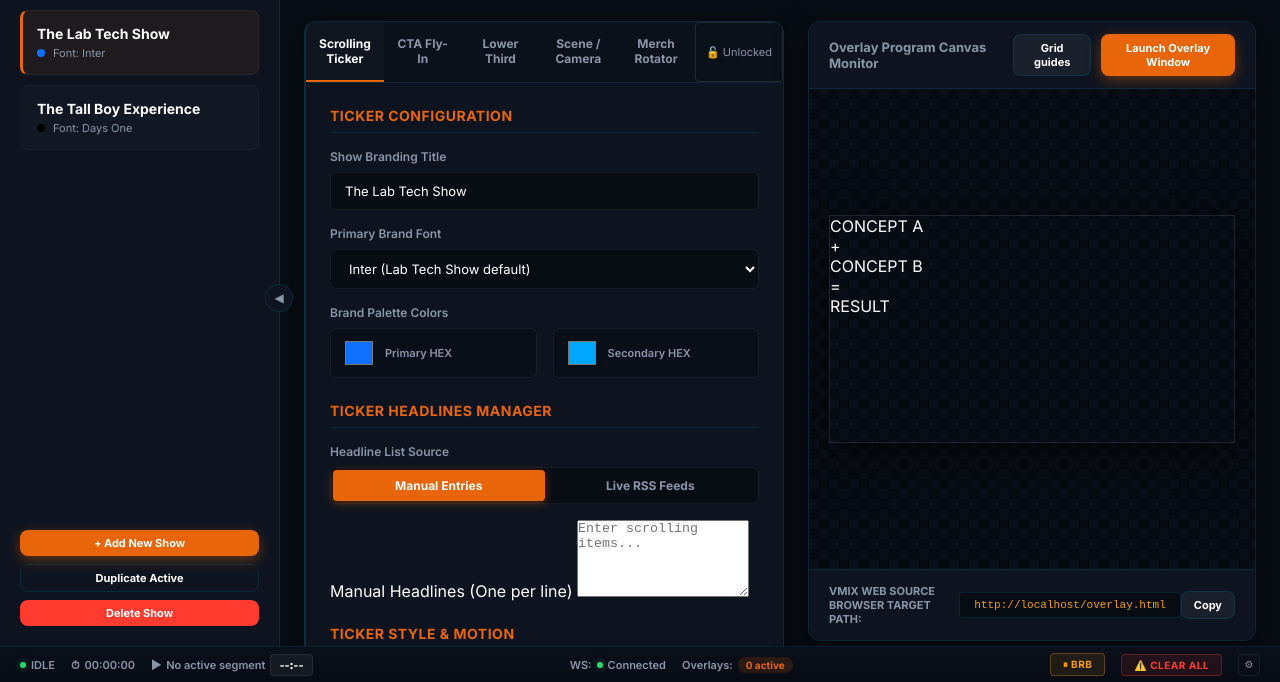
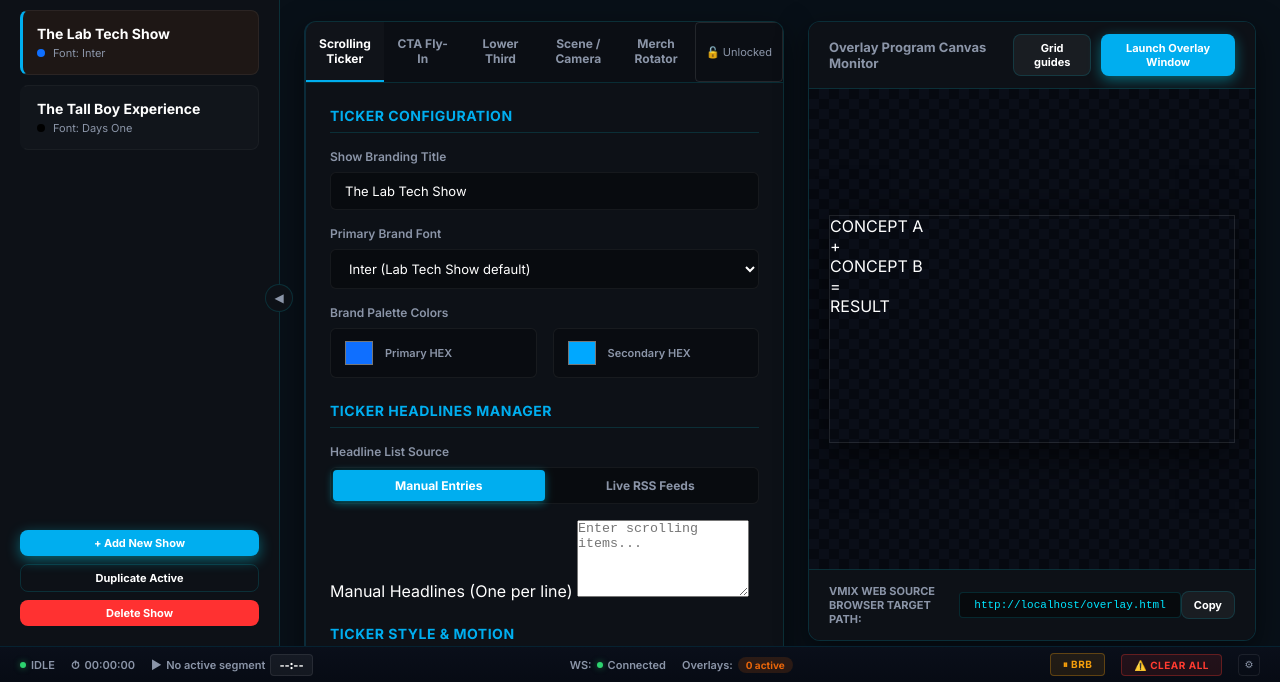
Before and after one commit to iamtallboy-droid/lab-tech-studio, a website: page dashboard.html in a window 1280 px wide. Shown: the part 118-800 px from the top of the page. Drawn offline with Linux system fonts and the light colour scheme; no server answers; a web font is replaced by a local one.

Commit message:
Reskin Lab Tech dashboard chrome orange -> YouTube blue
Aligns the workspace UI with the TheLabTechShow YouTube palette (Deliverable B).
The chrome is driven by --primary-color/--secondary-color per body.show-theme-*;
the Lab Tech theme was hard-set to orange (#E8650A/#F59E0B).

- css/variables.css: Lab Tech theme -> Electric Blue #00AEEF (buttons/active tab),
  Neon Cyan #00E5FF accent, #0066CC deep-blue for depth, dark blue-black
  backgrounds (#081018 / #0D1117), cyan borders/glow, alert red #FF3131.
- css/layout.css: .brand-logo badge gradient now uses theme vars (was hardcoded
  orange) so it follows the active show.
- css/base.css: scrollbar-hover fallback orange -> blue.
- overlay.html: default :root colors -> Lab Tech blue (pre-WS state).

Tall Boy theme (green) is unchanged. Semantic amber status colors (queued/
processing/timer-warning) are intentionally retained. Verified: Lab Tech primary
resolves #00AEEF, no orange buttons remain; Tall Boy still resolves green.

Co-Authored-By: Claude Opus 4.8 <noreply@anthropic.com>

```diff
--- a/css/base.css
+++ b/css/base.css
@@ -43,7 +43,7 @@ body {
 }
 
 ::-webkit-scrollbar-thumb:hover {
-    background: var(--primary-color, #E8650A);
+    background: var(--primary-color, #00AEEF);
 }
 
 ::-webkit-scrollbar-corner {
--- a/css/layout.css
+++ b/css/layout.css
@@ -26,7 +26,7 @@ header {
 .brand-logo {
     width: 40px;
     height: 40px;
-    background: linear-gradient(135deg, #E8650A, #F59E0B);
+    background: linear-gradient(135deg, var(--primary-color), var(--secondary-color));
     border-radius: 8px;
     display: flex;
     align-items: center;
--- a/css/variables.css
+++ b/css/variables.css
@@ -8,17 +8,20 @@
 }
 
 body.show-theme-lab_tech_show {
-    --bg-dark: #080C14;
-    --bg-panel: #0D1420;
-    --bg-overlay: rgba(8, 12, 20, 0.88);
-    --border-color: rgba(0, 194, 255, 0.12);
-    --primary-color: #E8650A;
-    --primary-glow: rgba(232, 101, 10, 0.4);
-    --secondary-color: #F59E0B;
+    /* YouTube channel-aligned palette (TheLabTechShow): electric blue + neon
+       cyan glow on dark blue-black. Replaces the legacy orange chrome. */
+    --bg-dark: #081018;          /* Dark Blue Black */
+    --bg-panel: #0D1117;         /* Secondary Background */
+    --bg-overlay: rgba(8, 16, 24, 0.88);
+    --border-color: rgba(0, 229, 255, 0.14);
+    --primary-color: #00AEEF;    /* Electric Blue — buttons, active tab */
+    --primary-glow: rgba(0, 229, 255, 0.40);
+    --secondary-color: #00E5FF;  /* Neon Cyan accent */
+    --deep-blue: #0066CC;        /* hover / pressed depth */
     --text-color: #FFFFFF;
     --text-muted: #8B95A8;
-    --accent-red: #FF3B30;
-    --accent-teal: rgba(0, 194, 255, 0.15);
+    --accent-red: #FF3131;       /* LIVE / destructive only */
+    --accent-teal: rgba(0, 229, 255, 0.15);
     --font-main: 'Inter', sans-serif;
     --font-heading: 'Inter', sans-serif;
     --glass-shadow: 0 10px 30px rgba(0, 0, 0, 0.5);
--- a/overlay.html
+++ b/overlay.html
@@ -8,8 +8,8 @@
     <style>
         /* Custom dynamic inline variables updated by WebSocket coordinates */
         :root {
-            --primary-color: #0F6FFF;
-            --secondary-color: #00A8FF;
+            --primary-color: #00AEEF;
+            --secondary-color: #00E5FF;
             --bg-overlay: rgba(7, 11, 25, 0.92);
             --text-color: #ffffff;
 
```
